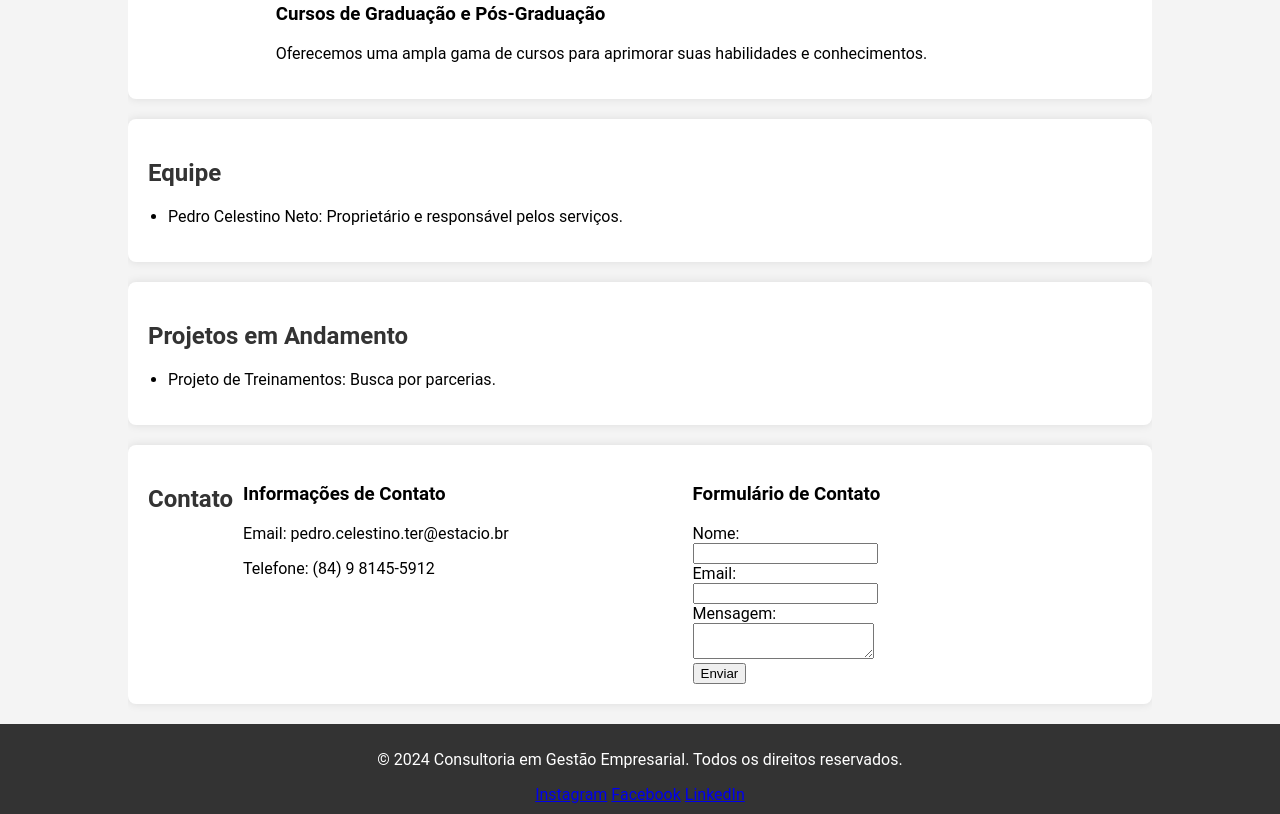
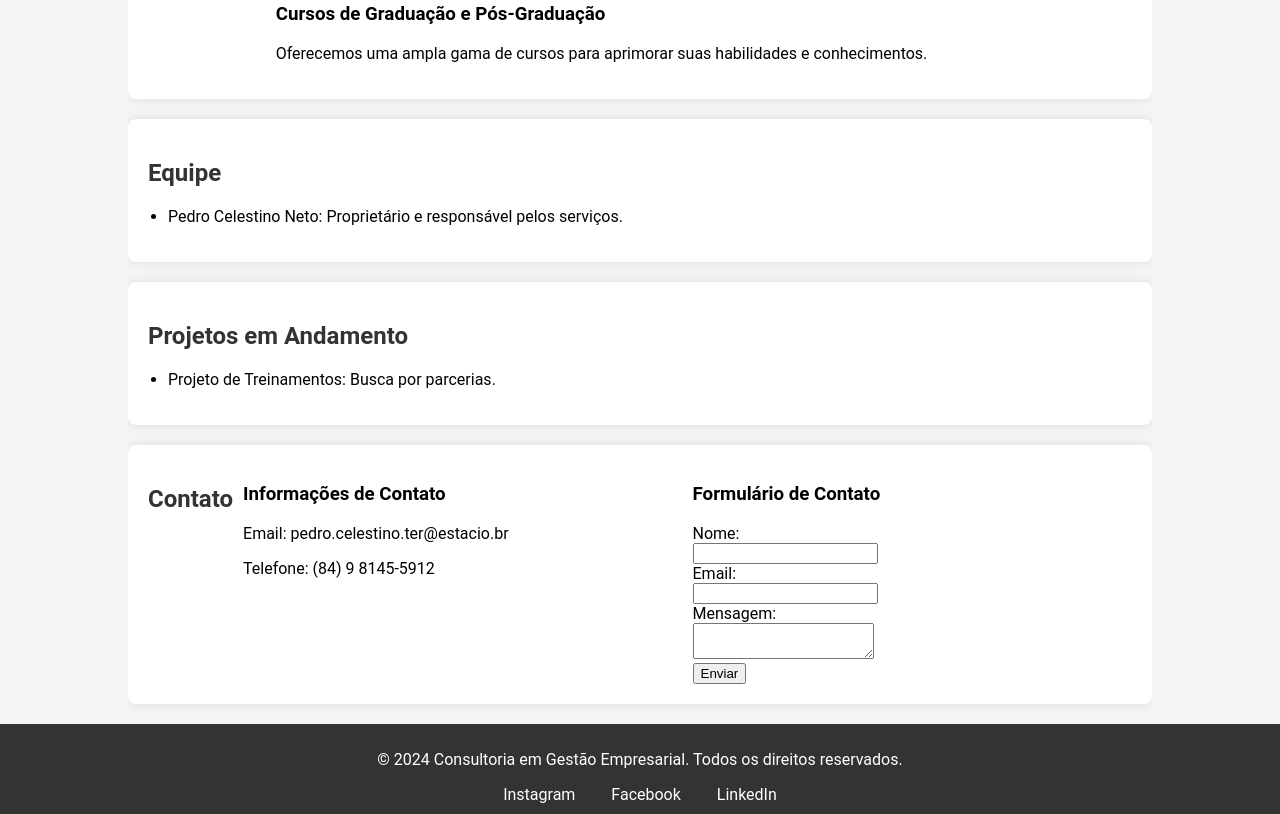
Before and after one commit to PedroCelestino28/pagina-negocio, a plain HTML site: page home.html in a window 1280 px wide. Shown: the part 1592-2406 px from the top of the page. Drawn offline with Linux system fonts and the light colour scheme; files whose address does not match are found by name.

Commit message:
Update styles.css

```diff
--- a/styles.css
+++ b/styles.css
@@ -20,6 +20,20 @@ ul li { margin-bottom: 10px; }
 .welcome p { font-size: 1.2em; color: #666; }
 .services, .courses, .contact { display: flex; justify-content: space-between; }
 .services div, .courses div, .contact div { flex: 1; margin: 0 10px; }
-footer { background-color: #333; color: #fff; text-align: center; padding: 10px 0; }
+footer { background-color: #333; color: #fff; text-align: center; padding: 10px 0;
+.social-links {margin-top: 10px;}
+.social-links a {
+    color: #fff;
+    margin: 0 10px;
+    text-decoration: none;
+    border: 1px solid transparent;
+    padding: 5px;
+    border-radius: 5px;
+    transition: all 0.3s ease;
+}
+.social-links a:hover {
+    background-color: #555;
+    border-color: #fff;}
+       }
 #back-to-top { position: fixed; bottom: 20px; right: 20px; display: none; background-color: #333; color: #fff; padding: 10px; border-radius: 5px; cursor: pointer; }
 #back-to-top:hover { background-color: #555; }
```
